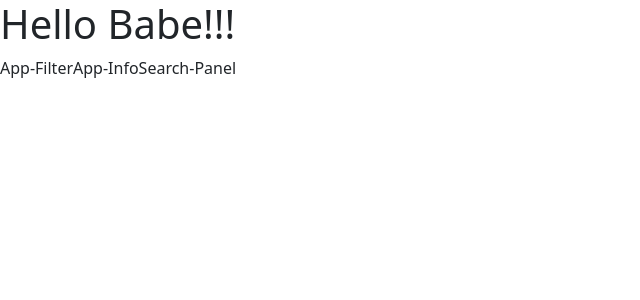
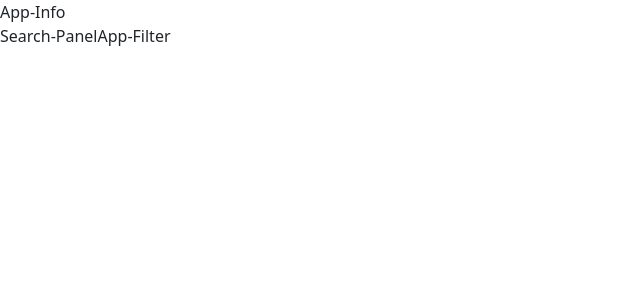
Before and after one commit to Ismail-SWE/movies-project, a React (Vite) app in the folder movies/: page / in a window 1280 px wide. Shown: the top 300 px of the page, without its empty margins (0-640 px from the left). Built offline with nearby package versions, Linux system fonts and the light colour scheme.

Commit message:
new changes

```diff
--- a/movies/src/components/app/app.jsx
+++ b/movies/src/components/app/app.jsx
@@ -1,17 +1,20 @@
-import AppFilter from "../app-filter/app-filter";
 import AppInfo from "../app-info/app-info";
 import SearchPanel from "../search-panel/search-panel";
+import AppFilter from "../app-filter/app-filter";
+
 
 
 
 const App = ()=>{
 return (
-  <div>
-
-    <h1>Hello Babe!!!</h1>
-    <AppFilter/>
-    <AppInfo/>
-    <SearchPanel/>
+  <div className="app">
+    <div>
+      <AppInfo/>
+     <div>
+      <SearchPanel/>
+      <AppFilter/>
+     </div>
+    </div>
   </div>
 
 
```
